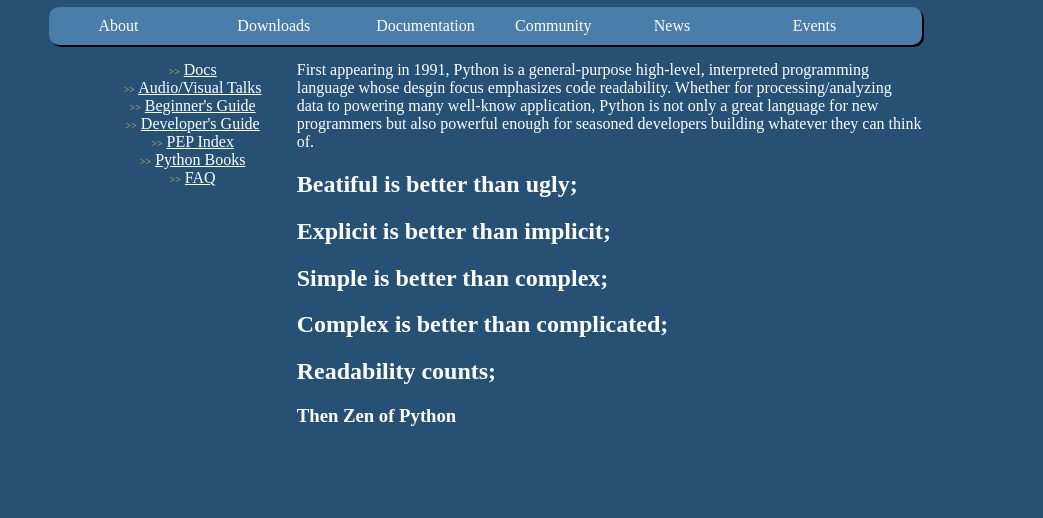
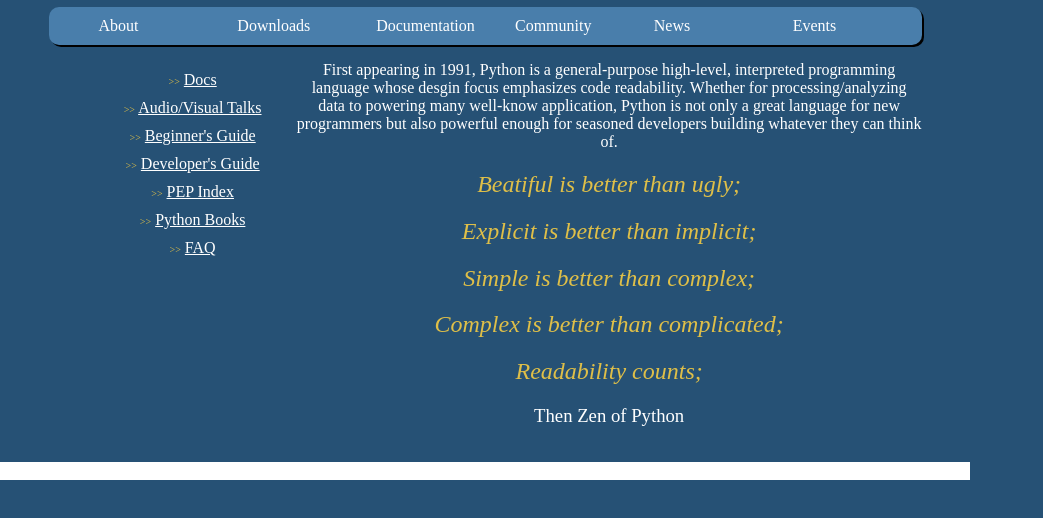
Before and after one commit to lormanlau/About-Python, a plain HTML site: page index.html in a window 1280 px wide. Shown: the part 120-638 px from the top of the page, without its empty margins (0-1043 px from the left). Drawn offline with Linux system fonts and the light colour scheme.

Commit message:
start on bottom_content

```diff
--- a/index.html
+++ b/index.html
@@ -42,14 +42,19 @@
 				<li><span class="yellow_arrow">>></span> <a href="#">FAQ</a></li>
 			</ul>
 			<div id="center_content">
-			<p>First appearing in 1991, Python is a general-purpose high-level, interpreted programming language whose desgin focus emphasizes code readability. Whether for processing/analyzing data to powering many well-know application, Python is not only a great language for new programmers but also powerful enough for seasoned developers building whatever they can think of.
-			</p>
-			<h2>Beatiful is better than ugly;</h2>
-			<h2>Explicit is better than implicit;</h2>
-			<h2>Simple is better than complex;</h2>
-			<h2>Complex is better than complicated;</h2>
-			<h2>Readability counts;</h2>
-			<h3>Then Zen of Python</h3>
+				<p>First appearing in 1991, Python is a general-purpose high-level, interpreted programming language whose desgin focus emphasizes code readability. Whether for processing/analyzing data to powering many well-know application, Python is not only a great language for new programmers but also powerful enough for seasoned developers building whatever they can think of.
+				</p>
+				<h2 class="yellow"><i>Beatiful is better than ugly;</i></h2>
+				<h2 class="yellow"><i>Explicit is better than implicit;</i></h2>
+				<h2 class="yellow"><i>Simple is better than complex;</i></h2>
+				<h2 class="yellow"><i>Complex is better than complicated;</i></h2>
+				<h2 class="yellow"><i>Readability counts;</i></h2>
+				<h3 class="unbold">Then Zen of Python</h3>
+			</div>
+		</div>
+		<div id="lower_part_border">
+			<div id="lower_part">
+				<p>place holder</p>
 			</div>
 		</div>
 	</div>
--- a/style.css
+++ b/style.css
@@ -26,6 +26,7 @@
 }
 .yellow {
 	color: #dfbf48;
+	font-weight: normal;
 }
 #search_bar_outline {
 	background-color: #444444;
@@ -76,14 +77,26 @@
 #upper_part ul li{
 	list-style: none;
 	text-align: center;
+	margin: 10px 0px;
 }
 #upper_part ul li a{
 	color: white;
 }
 #center_content {
 	flex: 3;
+	text-align: center;
 }
 #upper_part li .yellow_arrow {
 	font-size: 10px;
 	color: #dfbf48;
 }
+.unbold {
+	font-weight: normal;
+}
+#lower_part_border {
+	background-color: #1c3c58;
+}
+#lower_part {
+	margin-top: 5px;
+	background-color: white;
+}
```
